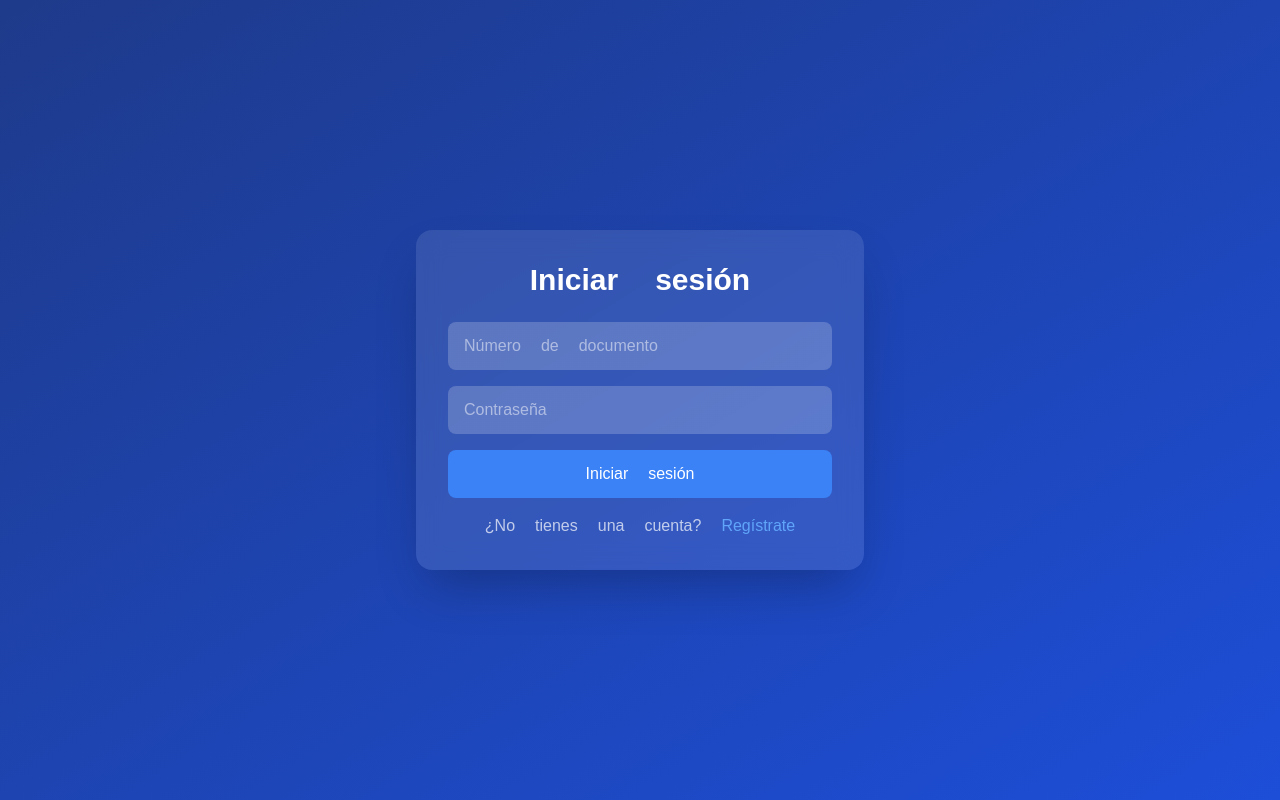
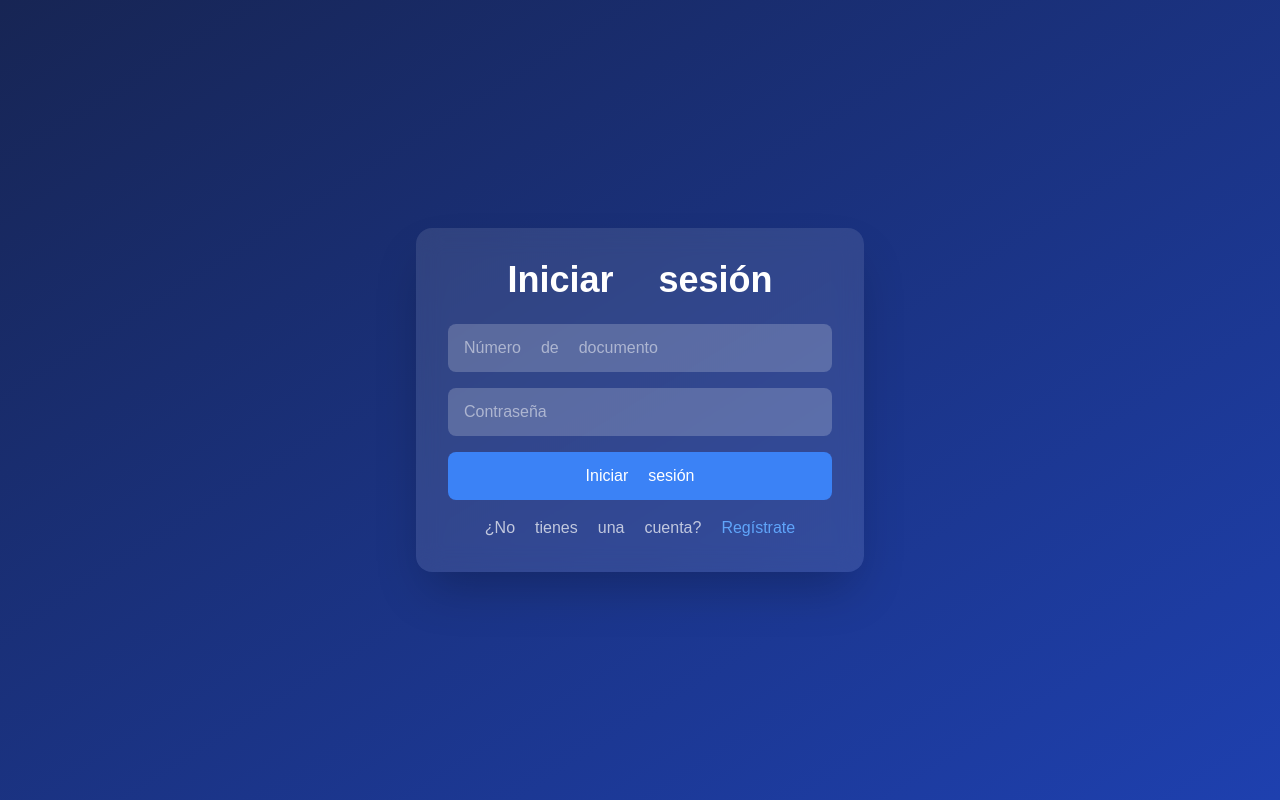
Before and after one commit to Joselitozg31/bancoapp, a Next.js app: page /login in a window 1280 px wide. Built offline with nearby package versions, Linux system fonts and the light colour scheme.

Commit message:
cambio de color de fondo

```diff
--- a/src/app/(auth)/login/page.js
+++ b/src/app/(auth)/login/page.js
@@ -40,9 +40,9 @@
   };
 
   return (
-    <div className="min-h-screen flex items-center justify-center bg-gradient-to-br from-blue-900 to-blue-700">
+    <div className="min-h-screen flex items-center justify-center bg-gradient-to-br from-blue-950 to-blue-800">
       <div className="bg-white/10 backdrop-blur-md p-8 rounded-2xl shadow-2xl w-full max-w-md">
-        <h1 className="text-3xl font-bold mb-6 text-center text-white">
+        <h1 className="text-4xl font-bold mb-6 text-center text-white">
           Iniciar sesión
         </h1>
         {error && (
--- a/src/app/(auth)/register/page.js
+++ b/src/app/(auth)/register/page.js
@@ -102,7 +102,7 @@
   };
 
   return (
-    <div className="min-h-screen flex items-center justify-center bg-gradient-to-br from-blue-900 to-blue-700">
+    <div className="min-h-screen flex items-center justify-center bg-gradient-to-br from-blue-950 to-blue-800">
       <div className="bg-white/10 backdrop-blur-md p-8 rounded-2xl shadow-2xl w-full max-w-md">
         <h1 className="text-3xl font-bold mb-6 text-center text-white">
           Registro
```
